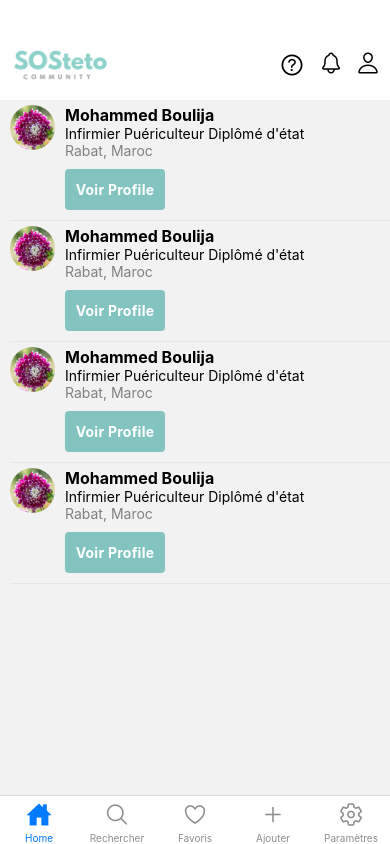
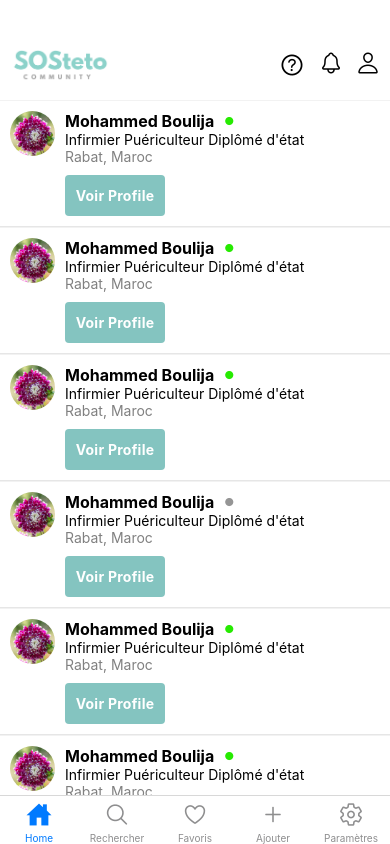
Before and after one commit to noranorab/SOSteto-v1, a React Native app: screen / in a window 390 px wide. Built offline with nearby package versions, Linux system fonts and the light colour scheme.

Commit message:
added active status

```diff
--- a/src/screens/HomeScreen.js
+++ b/src/screens/HomeScreen.js
@@ -1,13 +1,18 @@
 import * as React from 'react';
 import { View, Text, Image, FlatList, Pressable} from 'react-native';
+import Ionicons from 'react-native-vector-icons/Ionicons';
 
 
 
 const posts = [
-    {id: 1, postOwner: 'Mohammed Boulija', ownerBio: "Infirmier Puériculteur Diplômé d'état", location: 'Rabat, Maroc', sourceImageProfile: require('./flower.jpg')},
-    {id: 2, postOwner: 'Mohammed Boulija', ownerBio: "Infirmier Puériculteur Diplômé d'état", location: 'Rabat, Maroc', sourceImageProfile:  require('./flower.jpg')},
-    {id: 3, postOwner: 'Mohammed Boulija', ownerBio: "Infirmier Puériculteur Diplômé d'état", location: 'Rabat, Maroc', sourceImageProfile:  require('./flower.jpg')},
-    {id: 4, postOwner: 'Mohammed Boulija', ownerBio: "Infirmier Puériculteur Diplômé d'état", location: 'Rabat, Maroc', sourceImageProfile:  require('./flower.jpg')}
+    {id: 1, postOwner: 'Mohammed Boulija', ownerBio: "Infirmier Puériculteur Diplômé d'état", location: 'Rabat, Maroc', sourceImageProfile: require('../../assets/flower.jpg'), actif: 'True'},
+    {id: 2, postOwner: 'Mohammed Boulija', ownerBio: "Infirmier Puériculteur Diplômé d'état", location: 'Rabat, Maroc', sourceImageProfile:  require('../../assets/flower.jpg'), actif: 'True'},
+    {id: 3, postOwner: 'Mohammed Boulija', ownerBio: "Infirmier Puériculteur Diplômé d'état", location: 'Rabat, Maroc', sourceImageProfile:  require('../../assets/flower.jpg'), actif: 'True'},
+    {id: 4, postOwner: 'Mohammed Boulija', ownerBio: "Infirmier Puériculteur Diplômé d'état", location: 'Rabat, Maroc', sourceImageProfile:  require('../../assets/flower.jpg'), actif: 'False'},
+    {id: 5, postOwner: 'Mohammed Boulija', ownerBio: "Infirmier Puériculteur Diplômé d'état", location: 'Rabat, Maroc', sourceImageProfile:  require('../../assets/flower.jpg'), actif: 'True'},
+    {id: 6, postOwner: 'Mohammed Boulija', ownerBio: "Infirmier Puériculteur Diplômé d'état", location: 'Rabat, Maroc', sourceImageProfile:  require('../../assets/flower.jpg'), actif: 'True'},
+    {id: 7, postOwner: 'Mohammed Boulija', ownerBio: "Infirmier Puériculteur Diplômé d'état", location: 'Rabat, Maroc', sourceImageProfile:  require('../../assets/flower.jpg'), actif: 'True'},
+    {id: 8, postOwner: 'Mohammed Boulija', ownerBio: "Infirmier Puériculteur Diplômé d'état", location: 'Rabat, Maroc', sourceImageProfile:  require('../../assets/flower.jpg'), actif: 'False'}
 
 ]
 
@@ -39,11 +44,13 @@ const PostItem = ({ item }) => {
     return (
         <View style={{
             flexDirection: 'row',
-            marginLeft: 10,
-            marginTop: 5,
+            marginLeft: 0,
+            marginTop: 1,
+            padding: 10,
             borderBottomWidth: 1,
             borderBottomColor: '#E6E6E6',
-            paddingBottom: 10
+            paddingBottom: 10,
+            backgroundColor: 'white'
 
         }}>
             <Image style={{
@@ -54,10 +61,22 @@ const PostItem = ({ item }) => {
                 marginRight: 10,
             }} source={item.sourceImageProfile}/>
             <View>
-                <Text style={{
-                    fontWeight : 'bold',
-                    fontSize : 16
-                }}>{item.postOwner}</Text>
+                <View style={{
+                    flexDirection: 'row',
+                }}>
+                    <Text style={{
+                        fontWeight : 'bold',
+                        fontSize : 16
+                    }}>{item.postOwner}</Text>
+
+                    <Ionicons style={{
+                        flexDirection: 'row',
+                        marginLeft: 10,
+                        marginTop: 5
+                    }} name="ellipse-sharp" size={10} color={item.actif == 'True' ? "#26ea01" : "#959595" }/>
+
+                </View>
+
                 <Text style={{
                     fontSize : 14
                 }}>{item.ownerBio}</Text>
```
Also changed, not shown: assets/flower.jpg (renamed from src/screens/flower.jpg).
